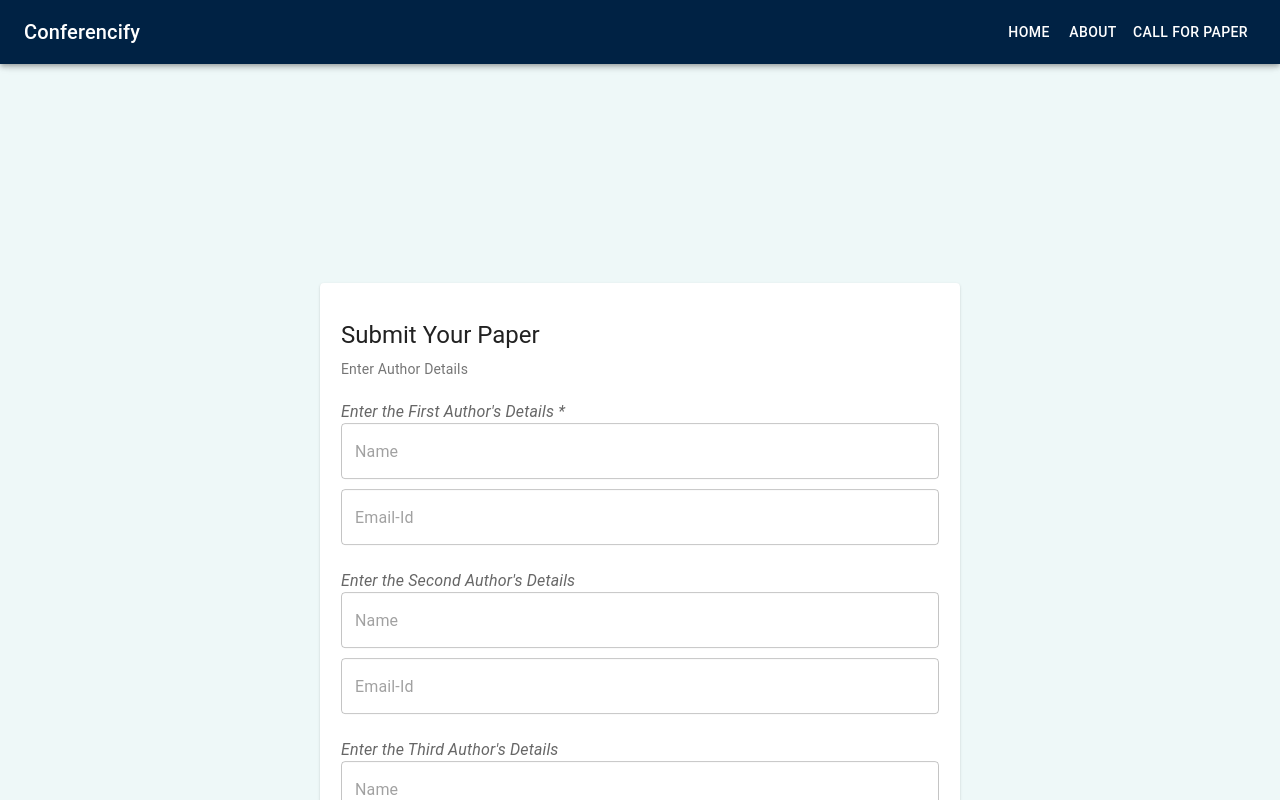
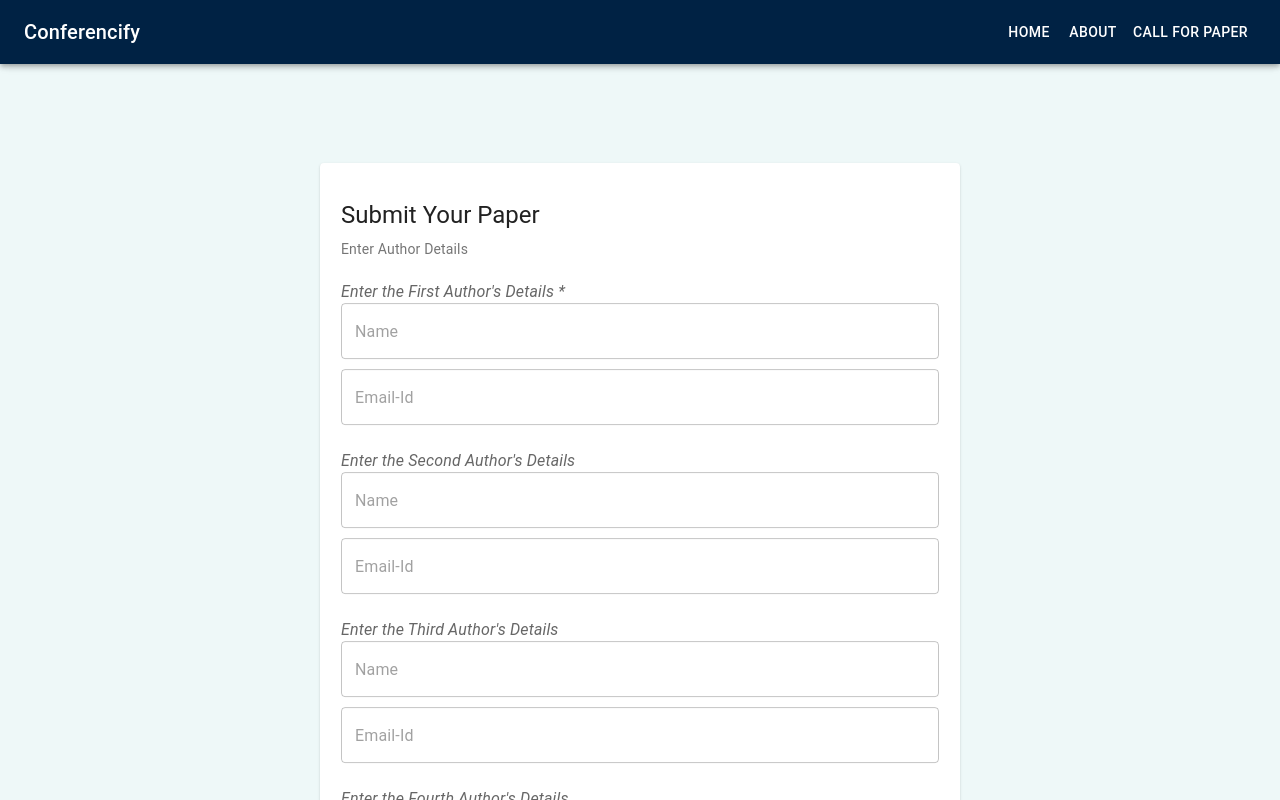
Before and after one commit to siddhant049/Conferencify, a React (Create React App) app: page /publisher in a window 1280 px wide. Shown: the top 800 px of the page. Built offline with nearby package versions, Linux system fonts and the light colour scheme.

Commit message:
form changes

```diff
--- a/src/pages/cfp.module.css
+++ b/src/pages/cfp.module.css
@@ -12,7 +12,7 @@
 .formCfp{
 
     position: absolute;
-    top: 60%;
+    top: 55%;
     left: 50%;
     transform: translate(-50%,-50%);
 }
--- a/src/pages/publisher.css
+++ b/src/pages/publisher.css
@@ -1,6 +1,6 @@
 .form-publisher{
     position: absolute;
-    top: 90%;
+    top: 75%;
     left: 50%;
     transform: translate(-50%,-50%);
 }
```
